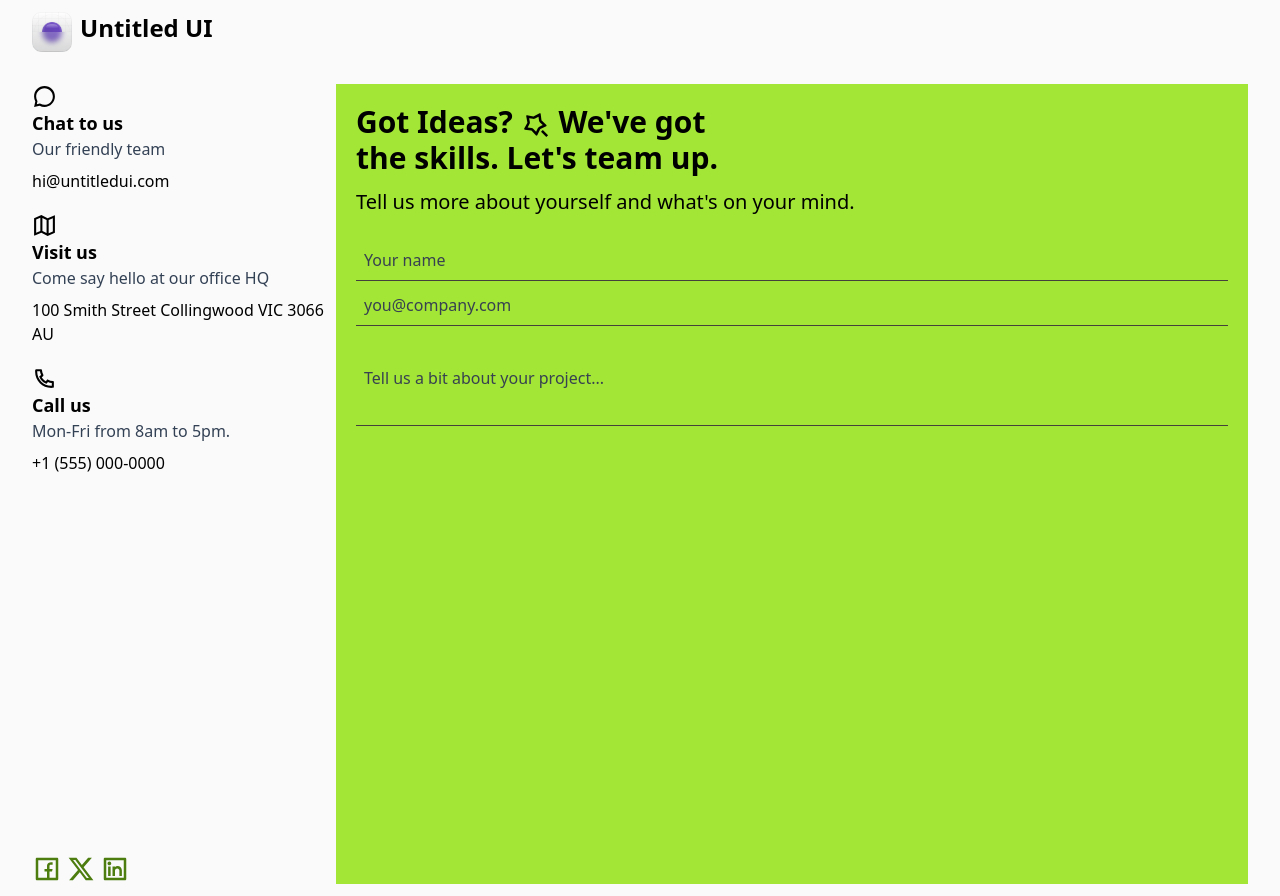
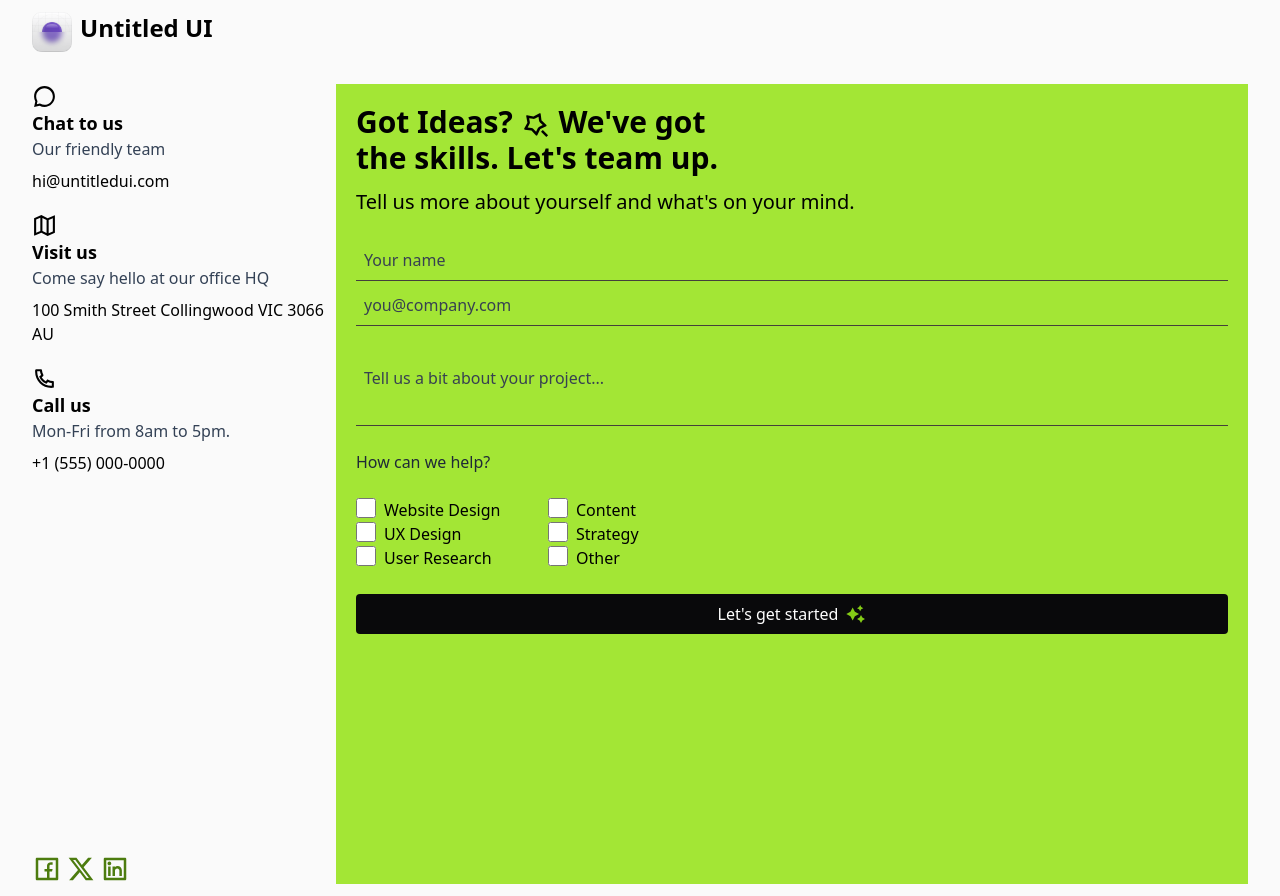
Before and after one commit to Vipullprajapati/Untitled-Form, a React (Vite) app: page / in a window 1280 px wide. Built offline with nearby package versions, Linux system fonts and the light colour scheme; a web font is replaced by a local one.

Commit message:
Add Checkbox & button

```diff
--- a/src/components/Form.jsx
+++ b/src/components/Form.jsx
@@ -4,6 +4,15 @@ import { RiMagicLine } from "react-icons/ri";
 
 
 function Form() {
+  const services = [
+    "Website Design",
+    "Content",
+    "UX Design",
+    "Strategy",
+    "User Research",
+    "Other",
+  ];
+
   return (
     <>
       {/* Intro */}
@@ -38,6 +47,27 @@ function Form() {
           placeholder="Tell us a bit about your project..."
           className="h-24 border-b border-stone-700 p-2 placeholder-gray-700 md:bg-lime-400"
         />
+
+        <p className="my-5 text-gray-800">How can we help?</p>
+
+        <div className="mb-5 grid max-w-96 grid-cols-2">
+          {services.map((service, idx) => {
+            return (
+              <label key={idx} className="flex cursor-pointer gap-2">
+                <input type="checkbox" name="" id="" className="size-5" />{" "}
+                {service}
+              </label>
+            );
+          })}
+        </div>
+
+        <button
+          type="submit"
+          className="flex items-center justify-center gap-2 rounded bg-zinc-950 p-2 text-white"
+        >
+          Let's get started{" "}
+          <RiSparkling2Fill className="text-lime-500" size={20} />{" "}
+        </button>
       </form>
     </>
   );
--- a/src/pages/home.jsx
+++ b/src/pages/home.jsx
@@ -10,7 +10,7 @@ function Home() {
         <div className="col-span-2 hidden md:block">
           <Aside />
         </div>
-        <div className="col-span-full  p-5 md:col-span-6 md:bg-lime-400">
+        <div className="col-span-full p-5 md:col-span-6 md:bg-lime-400">
           <Form />
         </div>
       </main>
```
